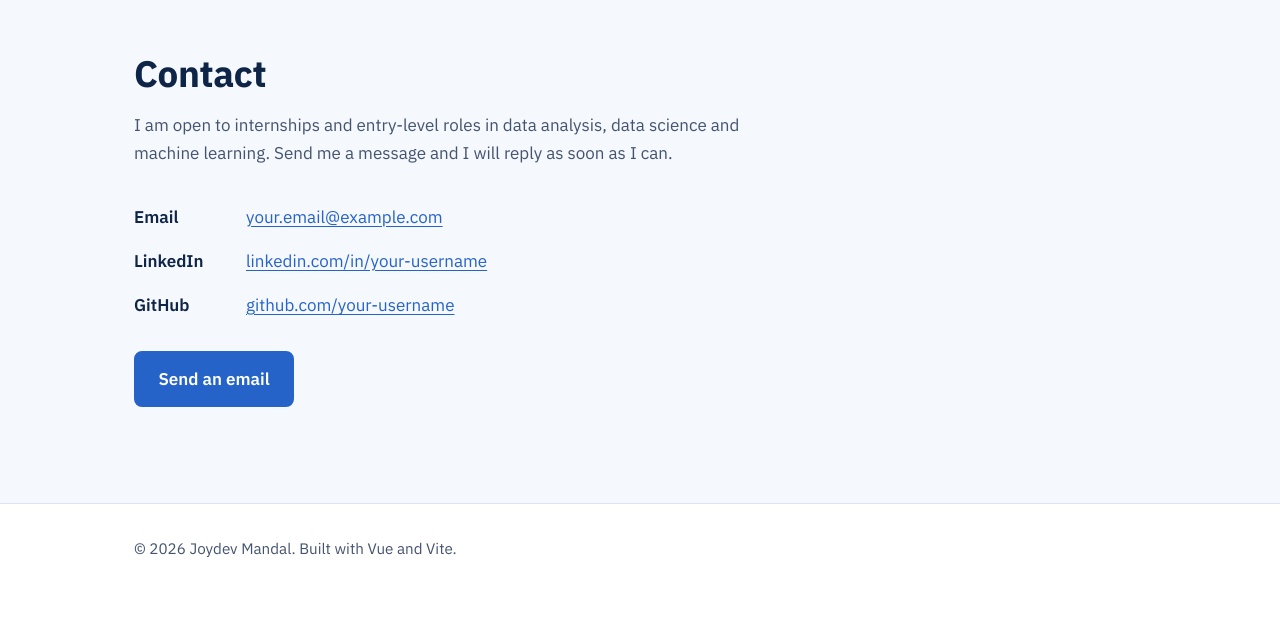
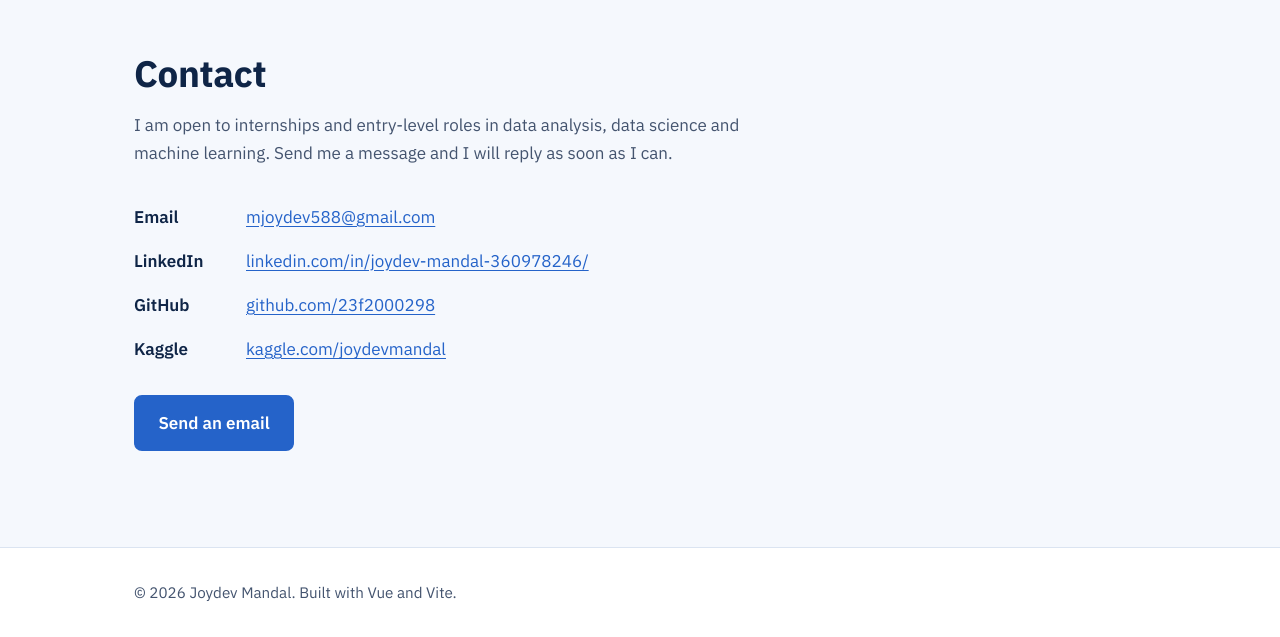
Before and after one commit to 23f2000298/my_portfolio, a Vue app: page / in a window 1280 px wide. Shown: the part 2858-3495 px from the top of the page. Before the commit the page ends 3451 px from the top, so only its background shows below. Built offline with nearby package versions, Linux system fonts and the light colour scheme.

Commit message:
Add portfolio website

```diff
--- a/src/components/ContactSection.vue
+++ b/src/components/ContactSection.vue
@@ -4,6 +4,7 @@ import contact from '../data/contact.json'
 
 const linkedinLabel = contact.linkedin.replace('https://www.', '')
 const githubLabel = contact.github.replace('https://', '')
+const kaggleLabel = contact.kaggle.replace('https://', '')
 </script>
 
 <template>
@@ -26,6 +27,10 @@ const githubLabel = contact.github.replace('https://', '')
         <span class="contact__label">GitHub</span>
         <a :href="contact.github" target="_blank" rel="noopener noreferrer">{{ githubLabel }}</a>
       </li>
+      <li>
+        <span class="contact__label">Kaggle</span>
+        <a :href="contact.kaggle" target="_blank" rel="noopener noreferrer">{{ contact.kaggle }}</a>
+      </li>
     </ul>
     <a class="btn btn--primary" :href="`mailto:${contact.email}`">Send an email</a>
   </SectionWrapper>
--- a/src/data/contact.json
+++ b/src/data/contact.json
@@ -1,5 +1,6 @@
 {
-  "email": "your.email@example.com",
-  "linkedin": "https://www.linkedin.com/in/your-username",
-  "github": "https://github.com/your-username"
+  "email": "mjoydev588@gmail.com",
+  "linkedin": "linkedin.com/in/joydev-mandal-360978246/",
+  "github": "github.com/23f2000298",
+  "kaggle":"kaggle.com/joydevmandal"
 }
```
